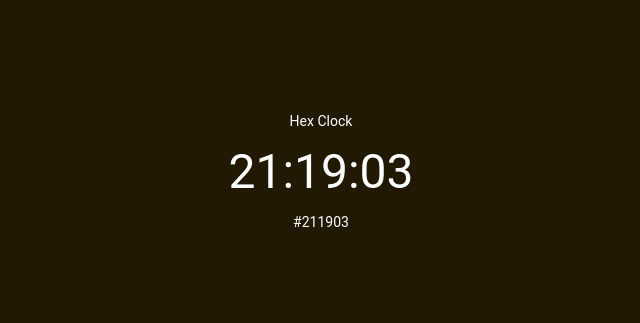
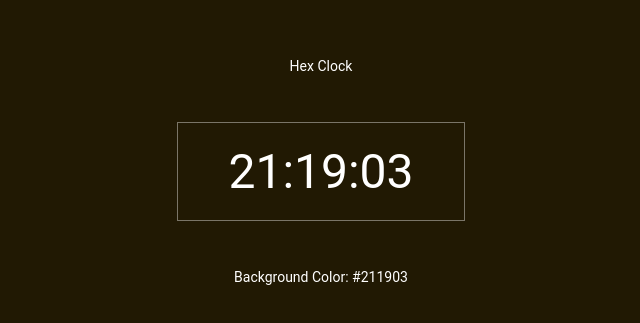
Before and after one commit to gitouttaherenow/vue-clock, a plain HTML site: page index.html in a window 1280 px wide. Shown: the part 229-552 px from the top of the page, without its empty margins (319-959 px from the left). Drawn offline with nearby package versions, Linux system fonts and the light colour scheme.

Commit message:
Added border and padding

```diff
--- a/index.html
+++ b/index.html
@@ -26,15 +26,20 @@
       font-size: 14px;
       text-align: center;
     }
+
+    .clock {
+      padding: 20px 50px;
+      border: 1px solid rgba(255, 255, 255, 0.4);
+    }
   </style>
 </head>
 
 <body>
   <div id="app" class="container" :style="{ backgroundColor: bgc}">
-    <div class="clock">
+    <div class="clock-cotainer">
       <p class="small">Hex Clock</p>
-      <span class="hours">{{h}}</span>:<span class="minutes">{{m}}</span>:<span class="seconds">{{s}}</span>
-      <p class="small">{{ bgc }}</p>
+      <p class="clock"><span class="hours">{{h}}</span>:<span class="minutes">{{m}}</span>:<span class="seconds">{{s}}</span></p>
+      <p class="small">Background Color: {{ bgc }}</p>
     </div>
   </div>
 
```
